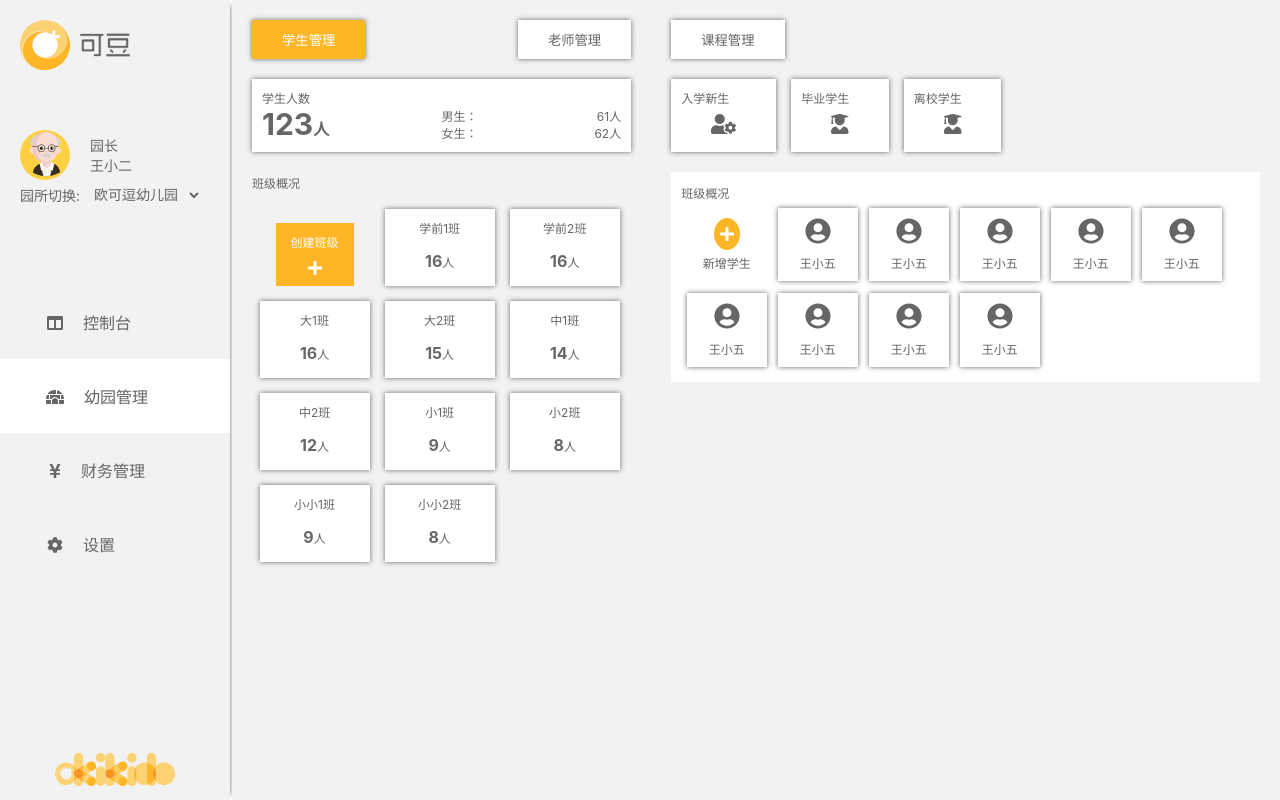
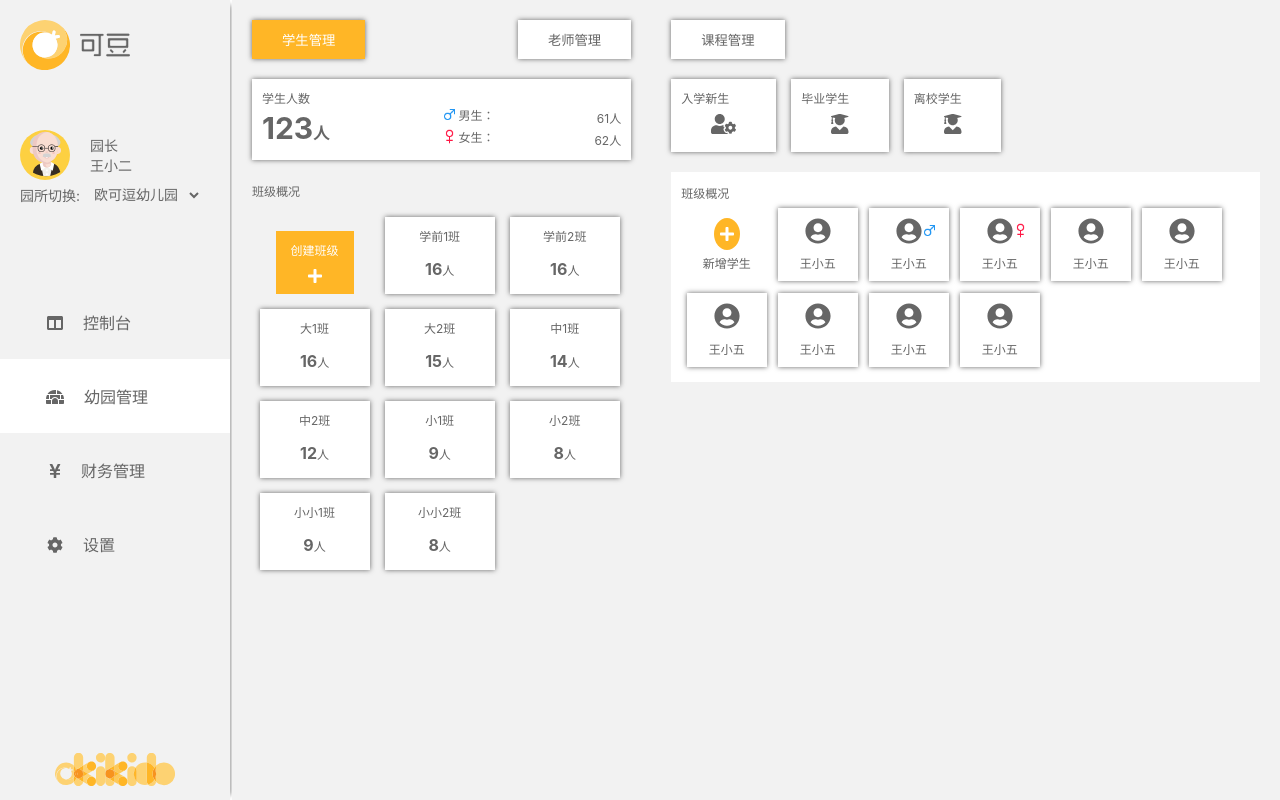
Before and after one commit to mouqinyao/okikiddo-web, a React (Create React App) app: page / in a window 1280 px wide. Built offline with nearby package versions, Linux system fonts and the light colour scheme.

Commit message:
add gender icon

```diff
--- a/src/App.js
+++ b/src/App.js
@@ -126,7 +126,11 @@ class App extends Component {
               </div>
               <div className="status-card-container">
                 <p className="status-card-title">收支情况</p>
-                <div className="status-card-fill">
+                <div className="status-card-fill balance-summary">
+                  <div className="status-balance">
+                    <div className="balance-label">结余:</div>
+                    <div className="balance-amount">$111,000</div>
+                  </div>
                 </div>
                 <div className="status-card-footer">
                   <div className="card-footer-row">
--- a/src/App.scss
+++ b/src/App.scss
@@ -134,6 +134,29 @@ $fontColor : #666666;
       justify-content: center;
       align-items: center;
       padding: 20px;
+
+      &.balance-summary {
+        align-items: flex-start;
+        justify-content: flex-start;
+      }
+    }
+
+    .status-balance {
+      display: flex;
+      flex-direction: column;
+
+      .balance-label {
+        margin-bottom: 10px;
+        font-size: 12px;
+        color: #666666;
+      }
+
+      .balance-amount {
+        font-family: Georgia, 'Times New Roman', Times, serif;
+        font-size: 22px;
+        font-weight: bold;
+        color: lightblue;
+      }
     }
 
     .card-report-section {
@@ -179,14 +202,11 @@ $fontColor : #666666;
           flex-basis: 48%;
           align-items: center;
           justify-content: space-between;
-          font-size: 12px;
+          font-size: 10px;
 
-          .card-status-label {
-          }
+          .card-status-label {}
 
-          .card-footer-number-block {
-
-          }
+          .card-footer-number-block {}
         }
 
         .card-status-block {
@@ -215,7 +235,7 @@ $fontColor : #666666;
         .card-footer-number {
           display: inline-block;
           margin-left: 10px;
-          font-size: 16px;
+          font-size: 14px;
           font-weight: 600;
         }
       }
--- a/src/App2.js
+++ b/src/App2.js
@@ -5,6 +5,8 @@ import logo1 from './images/logo1.svg';
 import logo2 from './images/logo2.svg';
 import logo3 from './images/logo3.svg';
 import profileIcon from './images/profile.svg';
+import girlIcon from './images/girl.png';
+import boyIcon from './images/boy.png';
 import './App.scss';
 import './App2.scss';
 
@@ -72,11 +74,17 @@ class App extends Component {
                     </div>
                     <div className="manage-people-detail">
                       <div className="manage-people-gender">
-                        <div>男生：</div>
+                        <div className="people-by-gender">
+                          <img src={boyIcon} alt="boy" className="gender-icon"/>
+                          <span>男生：</span>
+                        </div>
                         <div>61人</div>
                       </div>
                       <div className="manage-people-gender">
-                        <div>女生：</div>
+                        <div className="people-by-gender">
+                          <img src={girlIcon} alt="girl" className="gender-icon"/>
+                          <span>女生：</span>
+                        </div>
                         <div>62人</div>
                       </div>
                     </div>
@@ -170,12 +178,14 @@ class App extends Component {
                     <div className="class-detail-profile">
                       <div className="class-user">
                         <FontAwesomeIcon icon={faUserCircle} />
+                        <img src={boyIcon} alt="boy" className="user-gender-icon"/>
                       </div>
                       <div className="class-student">王小五</div>
                     </div>
                     <div className="class-detail-profile">
                       <div className="class-user">
                         <FontAwesomeIcon icon={faUserCircle} />
+                        <img src={girlIcon} alt="girl" className="user-gender-icon"/>
                       </div>
                       <div className="class-student">王小五</div>
                     </div>
--- a/src/App2.scss
+++ b/src/App2.scss
@@ -69,7 +69,20 @@ $boxShadow: 0 0 5px #666666;
 
             .manage-people-gender {
                 display: flex;
+                align-items: center;
                 justify-content: space-between;
+
+                .people-by-gender {
+                    display: flex;
+                    align-items: center;
+                    margin-bottom: 5px;
+                }
+
+                .gender-icon {
+                    margin-right: 2px;
+                    width: 15px;
+                    height: 15px;
+                }
             }
         }
     }
@@ -218,10 +231,18 @@ $boxShadow: 0 0 5px #666666;
             }
 
             .class-user {
+                position: relative;
                 padding: 10px 0;
 
                 svg {
                     font-size: 26px;
+                }
+
+                .user-gender-icon {
+                    position: absolute;
+                    top: 15px;
+                    width: 15px;
+                    height: 15px;
                 }
             }
 
```
Also changed, not shown: src/images/boy.png (added), src/images/girl.png (added).
